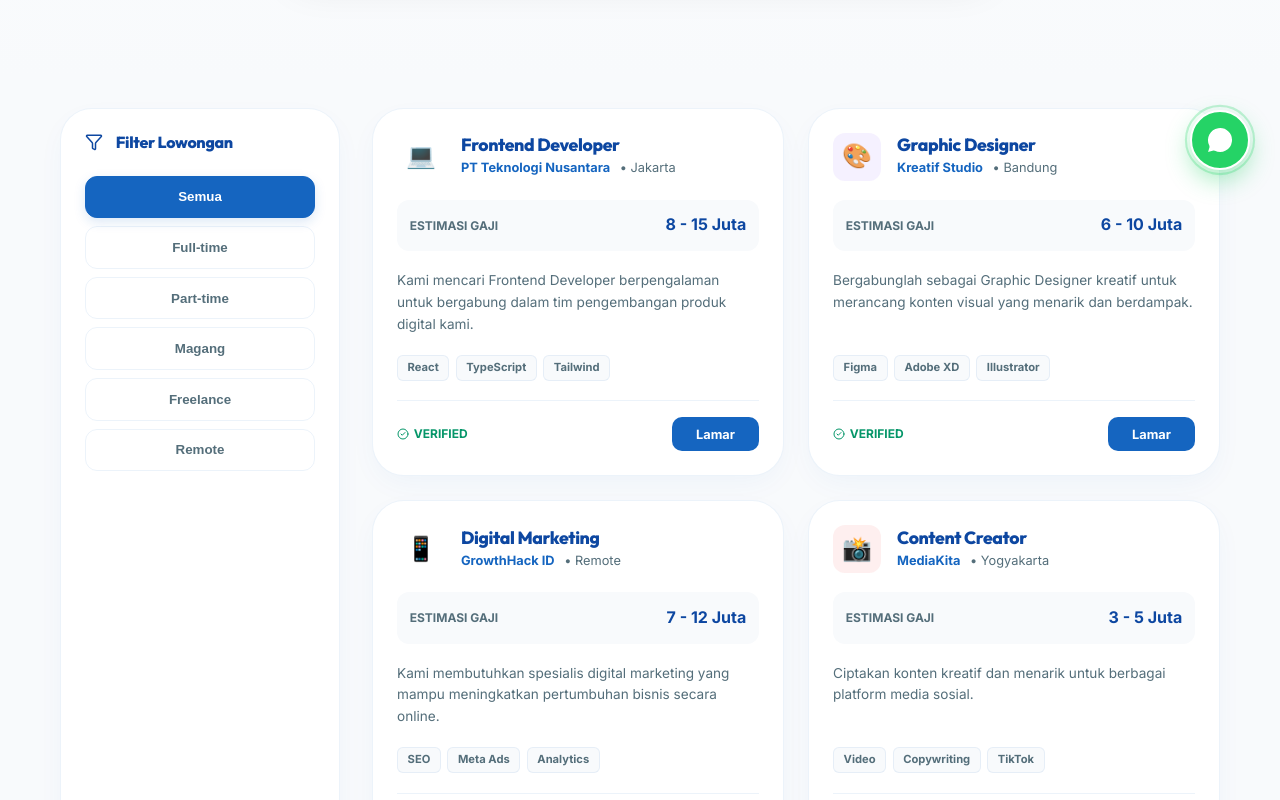
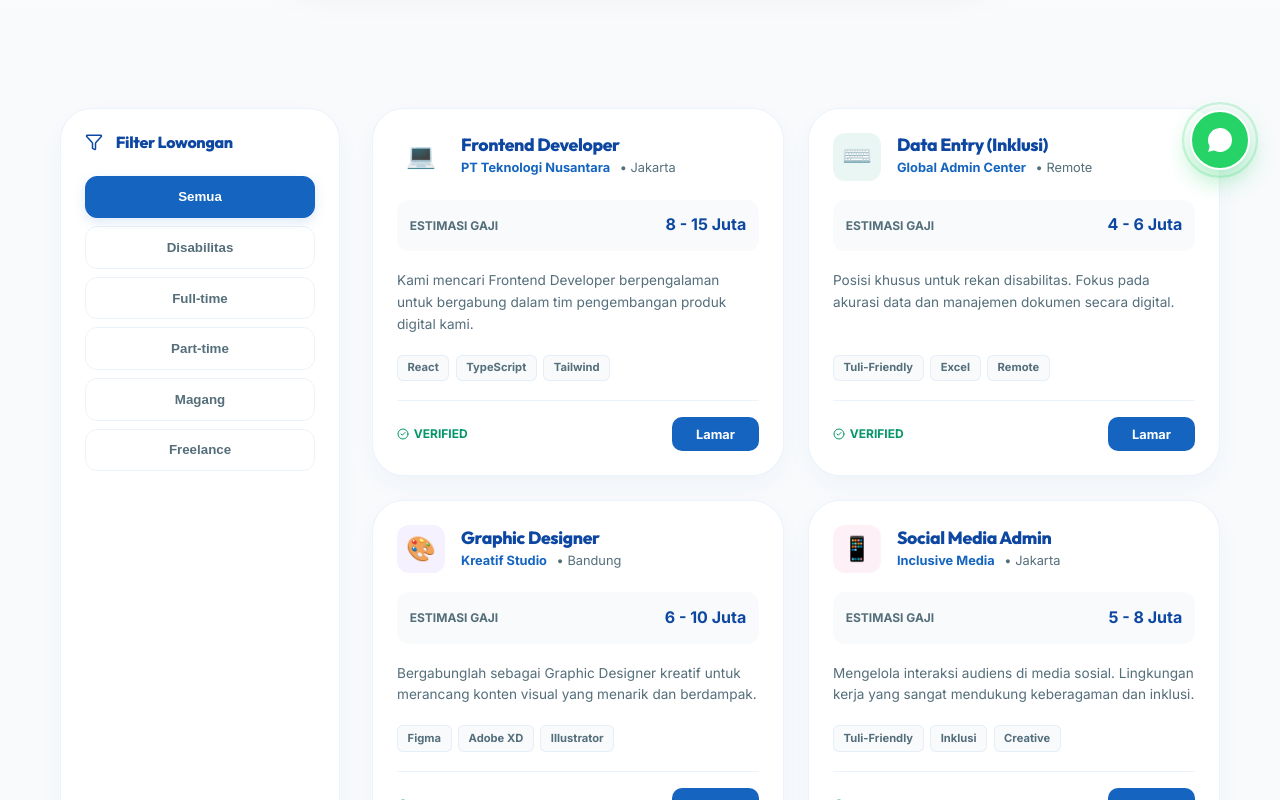
Before and after one commit to anhar-glicth/yoiapp, a React (Vite) app: page /lowongan in a window 1280 px wide. Shown: the part 600-1400 px from the top of the page. Built offline with nearby package versions, Linux system fonts and the light colour scheme.

Commit message:
feat: implement job listing page with search and category filtering functionality

```diff
--- a/src/pages/LowonganKerja.jsx
+++ b/src/pages/LowonganKerja.jsx
@@ -2,7 +2,7 @@ import React, { useState } from 'react'
 import { motion } from 'framer-motion'
 import { MapPin, Briefcase, Clock, DollarSign, ChevronRight, Search, Building2, Users, TrendingUp, Sparkles, Filter, CheckCircle2 } from 'lucide-react'
 
-const jobTypes = ['Semua', 'Full-time', 'Part-time', 'Magang', 'Freelance', 'Remote']
+const jobTypes = ['Semua', 'Disabilitas', 'Full-time', 'Part-time', 'Magang', 'Freelance']
 
 const jobs = [
   {
@@ -12,10 +12,22 @@ const jobs = [
     desc: 'Kami mencari Frontend Developer berpengalaman untuk bergabung dalam tim pengembangan produk digital kami.',
   },
   {
+    id: 6, title: 'Data Entry (Inklusi)', company: 'Global Admin Center', location: 'Remote',
+    type: 'Disabilitas', salary: '4 - 6 Juta', posted: 'Terbaru', color: '#059669', icon: '⌨️',
+    tags: ['Tuli-Friendly', 'Excel', 'Remote'],
+    desc: 'Posisi khusus untuk rekan disabilitas. Fokus pada akurasi data dan manajemen dokumen secara digital.',
+  },
+  {
     id: 2, title: 'Graphic Designer', company: 'Kreatif Studio', location: 'Bandung',
     type: 'Full-time', salary: '6 - 10 Juta', posted: '3 hari lalu', color: '#8b5cf6', icon: '🎨',
     tags: ['Figma', 'Adobe XD', 'Illustrator'],
     desc: 'Bergabunglah sebagai Graphic Designer kreatif untuk merancang konten visual yang menarik dan berdampak.',
+  },
+  {
+    id: 7, title: 'Social Media Admin', company: 'Inclusive Media', location: 'Jakarta',
+    type: 'Disabilitas', salary: '5 - 8 Juta', posted: '1 hari lalu', color: '#ec4899', icon: '📱',
+    tags: ['Tuli-Friendly', 'Inklusi', 'Creative'],
+    desc: 'Mengelola interaksi audiens di media sosial. Lingkungan kerja yang sangat mendukung keberagaman dan inklusi.',
   },
   {
     id: 3, title: 'Digital Marketing', company: 'GrowthHack ID', location: 'Remote',
```
